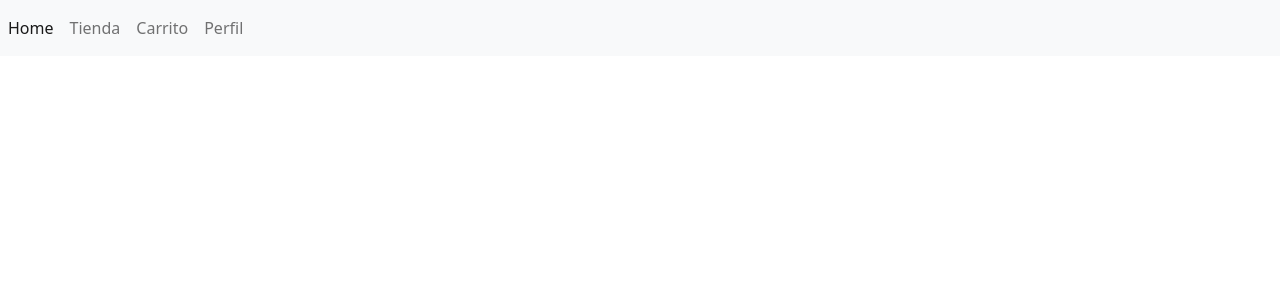
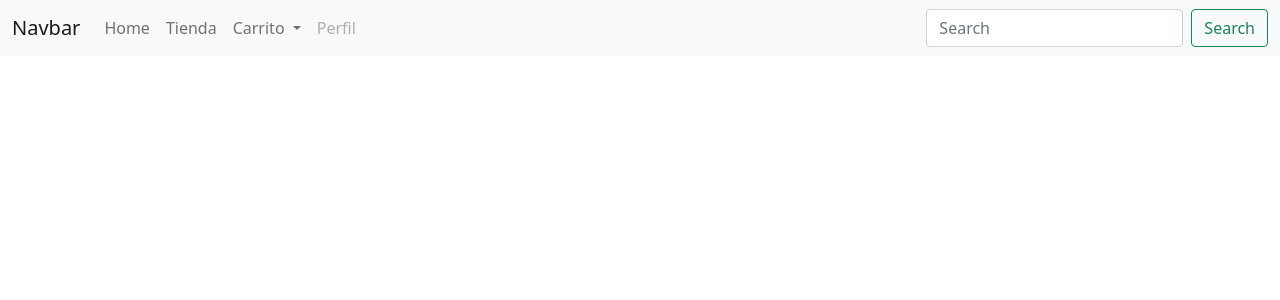
Before and after one commit to Saulgp-daw/TiendaOniline, an Angular app in the folder TiendaOniline/: page / in a window 1280 px wide. Shown: the top 300 px of the page. Built offline with nearby package versions, Linux system fonts and the light colour scheme.

Commit message:
navbar arreglado

```diff
--- a/TiendaOniline/src/app/app-routing.module.ts
+++ b/TiendaOniline/src/app/app-routing.module.ts
@@ -5,13 +5,15 @@ import { ListarArticulosComponent } from './componentes/listar-articulos/listar-
 import { EditarArticulosComponent } from './componentes/editar-articulos/editar-articulos.component';
 import { MostrarArticuloComponent } from './componentes/mostrar-articulo/mostrar-articulo.component';
 import { PaginaTiendaComponent } from './componentes/pagina-tienda/pagina-tienda.component';
+import { PaginaCarritoComponent } from './componentes/pagina-carrito/pagina-carrito.component';
 
 const routes: Routes = [
   {path: 'tienda', pathMatch:'full', redirectTo:'tienda/categoria/todos'},
   {path: 'tienda/categoria', pathMatch:'full', redirectTo:'tienda/categoria/todos/1'},
   {path: 'tienda/categoria/:categoria', component: PaginaTiendaComponent},
   {path: 'tienda/categoria/:categoria/:pag', component: PaginaTiendaComponent},
-  {path: 'tienda/mostrar-articulo/:id', component: MostrarArticuloComponent}
+  {path: 'tienda/mostrar-articulo/:id', component: MostrarArticuloComponent},
+  {path: 'carrito', component: PaginaCarritoComponent}
   //{path: 'perfil', component: }
 ];
 
--- a/TiendaOniline/src/app/componentes/listar-articulos/listar-articulos.component.html
+++ b/TiendaOniline/src/app/componentes/listar-articulos/listar-articulos.component.html
@@ -5,7 +5,7 @@
       <div class="card-body">
         <h5 class="card-title">{{articulo.nombre}}</h5>
         <p class="card-text text-muted">{{articulo.precio}} €</p>
-        <a class="btn btn-primary" routerLink="/">Comprar</a>
+        <a class="btn btn-primary" (click)="agregarAlCarrito(articulo)">Añadir al carrito</a>
       </div>
     </div>
   </div>
--- a/TiendaOniline/src/app/componentes/listar-articulos/listar-articulos.component.ts
+++ b/TiendaOniline/src/app/componentes/listar-articulos/listar-articulos.component.ts
@@ -49,4 +49,8 @@ export class ListarArticulosComponent implements OnInit {
     });
   }
 
+  agregarAlCarrito(articulo: any = null):void{
+    console.log(articulo);
+  }
+
 }
--- a/TiendaOniline/src/app/componentes/mostrar-articulo/mostrar-articulo.component.ts
+++ b/TiendaOniline/src/app/componentes/mostrar-articulo/mostrar-articulo.component.ts
@@ -16,14 +16,14 @@ export class MostrarArticuloComponent implements OnInit {
 
   ngOnInit(): void {
     this.id = this.ruta.snapshot.paramMap.get('id');
-    console.log(this.id);
+    //console.log(this.id);
     this.crudArticuloService.ObtenerArticulo(this.id).subscribe(respuesta => {
-      console.log(respuesta);
+      //console.log(respuesta);
       this.Articulo = respuesta;
     });
 
     this.crudArticuloService.ObtenerCategorias().subscribe( respuesta => {
-      console.log(respuesta);
+      //console.log(respuesta);
       this.Categorias = respuesta;
     });
   }
--- a/TiendaOniline/src/app/componentes/paginado/paginado.component.html
+++ b/TiendaOniline/src/app/componentes/paginado/paginado.component.html
@@ -4,7 +4,7 @@
       </div>
       <div class="col">
         <select class="form-select form-select-sm" aria-label=".form-select-sm example" id="selectPaginado" (change)="redirigir($event)">
-          <option *ngFor="let pagina of cantidadPaginas" value="{{pagina}}" >
+          <option *ngFor="let pagina of cantidadPaginas" value="{{pagina}}">
               {{ pagina }}
           </option>
         </select>
--- a/TiendaOniline/src/app/componentes/paginado/paginado.component.ts
+++ b/TiendaOniline/src/app/componentes/paginado/paginado.component.ts
@@ -11,7 +11,8 @@ import { CrudArticulosService } from 'src/app/servicios/crud-articulos.service';
 export class PaginadoComponent implements OnInit {
   private categoria: any;
   public cantidadPaginas = new Array<number>();
-  public pag: number = 2;
+  public pag: number = 0;
+  public paginaActual !: number;
 
   constructor(private crudArticuloService: CrudArticulosService, private ruta: ActivatedRoute, private router: Router, private location: Location) {
     this.router.events.subscribe((event: Event | any) => {
@@ -42,23 +43,14 @@ export class PaginadoComponent implements OnInit {
         this.cantidadPaginas.push(i);
       }
     });
-
-    var selectPaginado = document.getElementById("selectPaginado");
-    console.log(document.location.href);
-    if(selectPaginado != null){
-      selectPaginado.addEventListener("change", function() {
-        console.log("cambio de pagina")
-    });
-    }
-
-
   }
 
   redirigir(event: any){
     this.categoria = this.ruta.snapshot.paramMap.get('categoria');
     this.pag = event.target.value;
-    console.log(this.pag);
+    //console.log(this.pag);
     this.router.navigate(["/tienda/categoria/"+this.categoria+"/"+this.pag]);
+    this.paginaActual = this.pag;
   }
 
 }
--- a/TiendaOniline/src/app/shared/barra-navegacion/barra-navegacion.component.html
+++ b/TiendaOniline/src/app/shared/barra-navegacion/barra-navegacion.component.html
@@ -1,8 +1,72 @@
-<nav class="navbar navbar-expand navbar-light bg-light">
+<!--<nav class="navbar navbar-expand-lg navbar-light bg-light">
     <div class="nav navbar-nav">
         <a class="nav-item nav-link active" href="#">Home <span class="visually-hidden">(current)</span></a>
         <a class="nav-item nav-link" routerLink="tienda/categoria/todos">Tienda</a>
         <a class="nav-item nav-link" routerLink="carrito">Carrito</a>
         <a class="nav-item nav-link" href="#">Perfil</a>
     </div>
-</nav>
+</nav>-->
+
+<!--<nav class="navbar navbar-expand-lg navbar-light bg-light fixed-top">
+    <div class="container-fluid">
+      <a class="navbar-brand" routerLink="/">Navbar w/ text</a>
+      <button class="navbar-toggler" type="button" data-bs-toggle="collapse" data-bs-target="#navbarText" aria-controls="navbarText" aria-expanded="false" aria-label="Toggle navigation">
+        <span class="navbar-toggler-icon"></span>
+      </button>
+      <div class="collapse navbar-collapse" id="navbarText">
+        <ul class="navbar-nav me-auto mb-2 mb-lg-0">
+          <li class="nav-item">
+            <a class="nav-link active" aria-current="page" routerLink="/">Home</a>
+          </li>
+          <li class="nav-item">
+            <a class="nav-link" routerLink="tienda/categoria/todos">Tienda</a>
+          </li>
+          <li class="nav-item">
+            <a class="nav-link" routerLink="carrito">Carrito</a>
+          </li>
+          <li class="nav-item">
+            <a class="nav-link" routerLink="perfil">Perfil</a>
+          </li>
+        </ul>
+        <span class="navbar-text">
+          Navbar text with an inline element
+        </span>
+      </div>
+    </div>
+  </nav>-->
+  <nav class="navbar navbar-expand-lg navbar-light bg-light">
+    <div class="container-fluid">
+      <a class="navbar-brand" routerLink="/">Navbar</a>
+      <button class="navbar-toggler" type="button" data-bs-toggle="collapse" data-bs-target="#navbarSupportedContent" aria-controls="navbarSupportedContent" aria-expanded="false" aria-label="Toggle navigation">
+        <span class="navbar-toggler-icon"></span>
+      </button>
+      <div class="collapse navbar-collapse" id="navbarSupportedContent">
+        <ul class="navbar-nav me-auto mb-2 mb-lg-0">
+          <li class="nav-item">
+            <a class="nav-link" aria-current="page" routerLink="/">Home</a>
+          </li>
+          <li class="nav-item">
+            <a class="nav-link" routerLink="tienda/categoria/todos">Tienda</a>
+          </li>
+          <li class="nav-item dropdown">
+            <a class="nav-link dropdown-toggle" routerLink="carrito" id="navbarDropdown" role="button" data-bs-toggle="dropdown" aria-expanded="false">
+              Carrito
+            </a>
+            <ul class="dropdown-menu" aria-labelledby="navbarDropdown">
+              <li><a class="dropdown-item" href="#">Action</a></li>
+              <li><a class="dropdown-item" href="#">Another action</a></li>
+              <li><hr class="dropdown-divider"></li>
+              <li><a class="dropdown-item" href="#">Something else here</a></li>
+            </ul>
+          </li>
+          <li class="nav-item">
+            <a class="nav-link disabled" routerLink="perfil" tabindex="-1" aria-disabled="true">Perfil</a>
+          </li>
+        </ul>
+        <form class="d-flex">
+          <input class="form-control me-2" type="search" placeholder="Search" aria-label="Search">
+          <button class="btn btn-outline-success" type="submit">Search</button>
+        </form>
+      </div>
+    </div>
+  </nav>
--- a/TiendaOniline/src/index.html
+++ b/TiendaOniline/src/index.html
@@ -6,8 +6,12 @@
   <base href="/">
   <meta name="viewport" content="width=device-width, initial-scale=1">
   <link rel="icon" type="image/x-icon" href="favicon.ico">
+  <!-- CSS only -->
+<link href="https://cdn.jsdelivr.net/npm/bootstrap@5.1.3/dist/css/bootstrap.min.css" rel="stylesheet" integrity="sha384-1BmE4kWBq78iYhFldvKuhfTAU6auU8tT94WrHftjDbrCEXSU1oBoqyl2QvZ6jIW3" crossorigin="anonymous">
 </head>
 <body>
   <app-root></app-root>
 </body>
+<!-- JavaScript Bundle with Popper -->
+<script src="https://cdn.jsdelivr.net/npm/bootstrap@5.1.3/dist/js/bootstrap.bundle.min.js" integrity="sha384-ka7Sk0Gln4gmtz2MlQnikT1wXgYsOg+OMhuP+IlRH9sENBO0LRn5q+8nbTov4+1p" crossorigin="anonymous"></script>
 </html>
```
